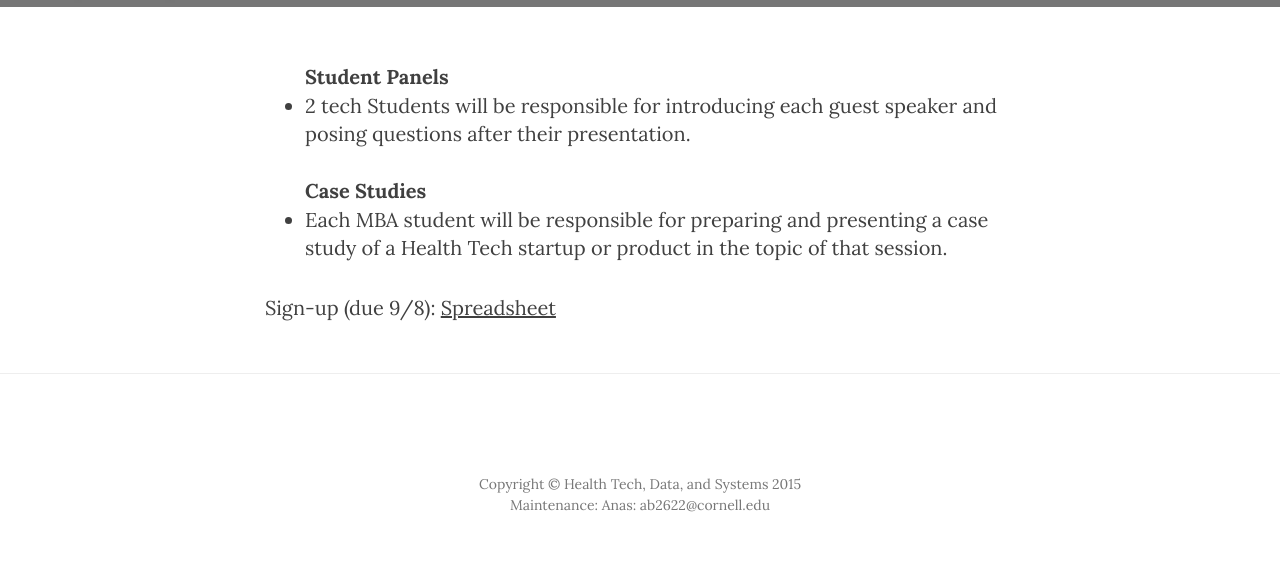
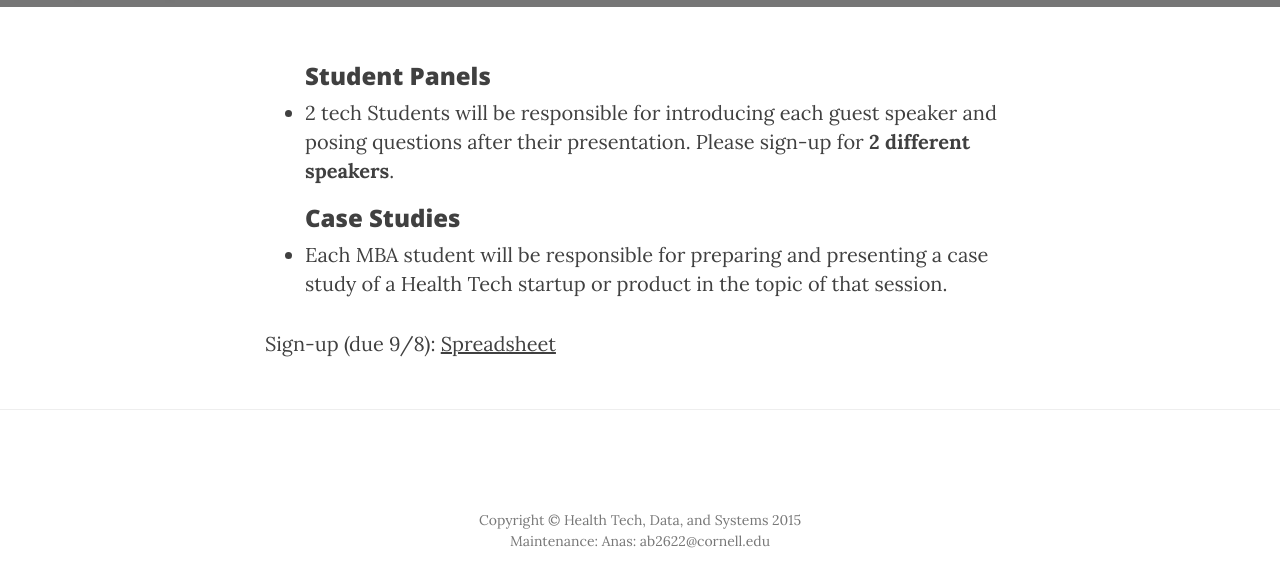
Before and after one commit to cs5555-cornell-tech/cs5555-cornell-tech.github.io, a plain HTML site: page panels.html in a window 1280 px wide. Shown: the part 207-794 px from the top of the page. Drawn offline with nearby package versions, Linux system fonts and the light colour scheme.

Commit message:
update: sign up for 2 speakers

```diff
--- a/panels.html
+++ b/panels.html
@@ -96,9 +96,9 @@
         <div class="row">
             <div class="col-lg-8 col-lg-offset-2 col-md-10 col-md-offset-1">
                 <p><ul>
-                    <b>Student Panels</b><br \>
-                    <li>2 tech Students will be responsible for introducing each guest speaker and posing questions after their presentation. <br \><br \></li>
-                    <b>Case Studies</b><br \>
+                    <h3>Student Panels</h3>
+                    <li>2 tech Students will be responsible for introducing each guest speaker and posing questions after their presentation. Please sign-up for <b>2 different speakers</b>.<br \></li>
+                    <h3>Case Studies</h3>
                     <li>Each MBA student will be responsible for preparing and presenting a case study of a Health Tech startup or product in the topic of that session. <br \></li>
                 </ul></p>
                 <p>Sign-up (due 9/8): <a href="https://docs.google.com/spreadsheets/d/1_rftpghfQE1ETxZCyPNp-QvLKNQyD3-a9TYV9mdz5-I/edit?usp=sharing" target="_blank">Spreadsheet</a></p>
```
